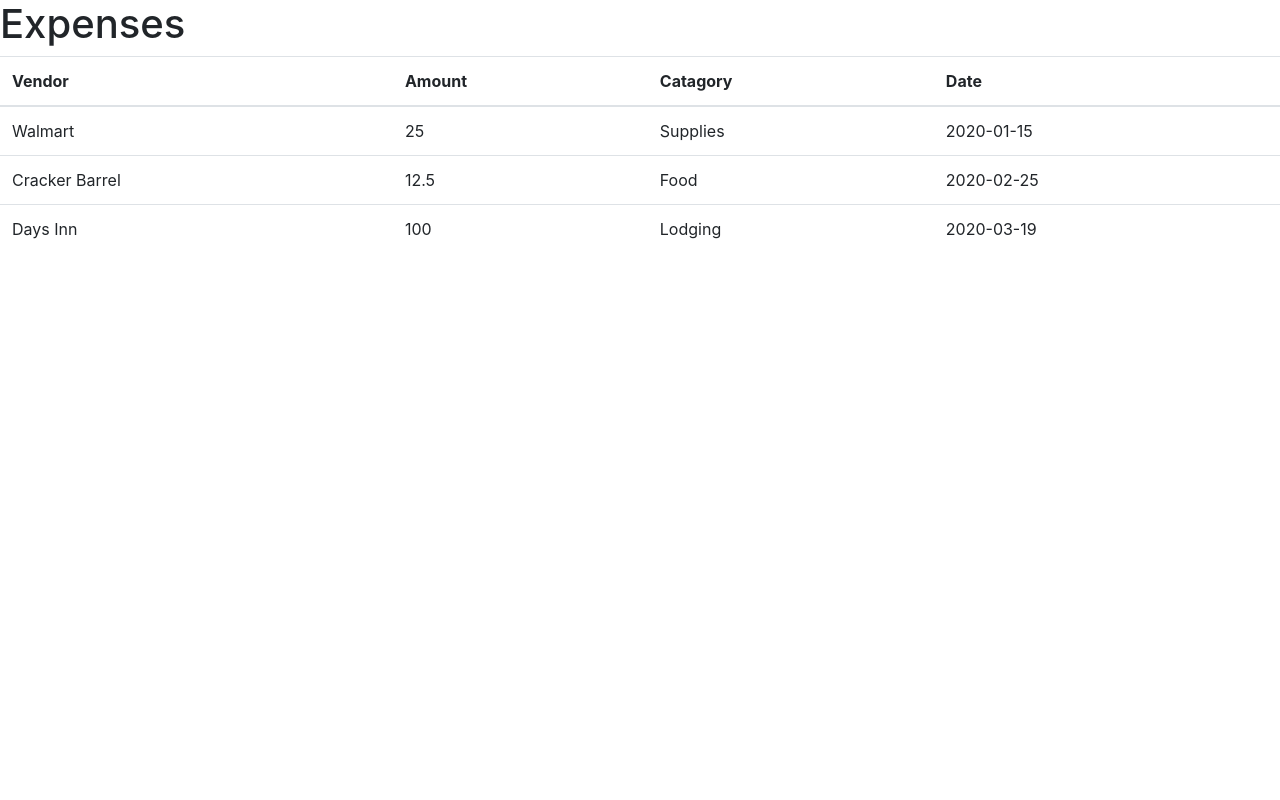
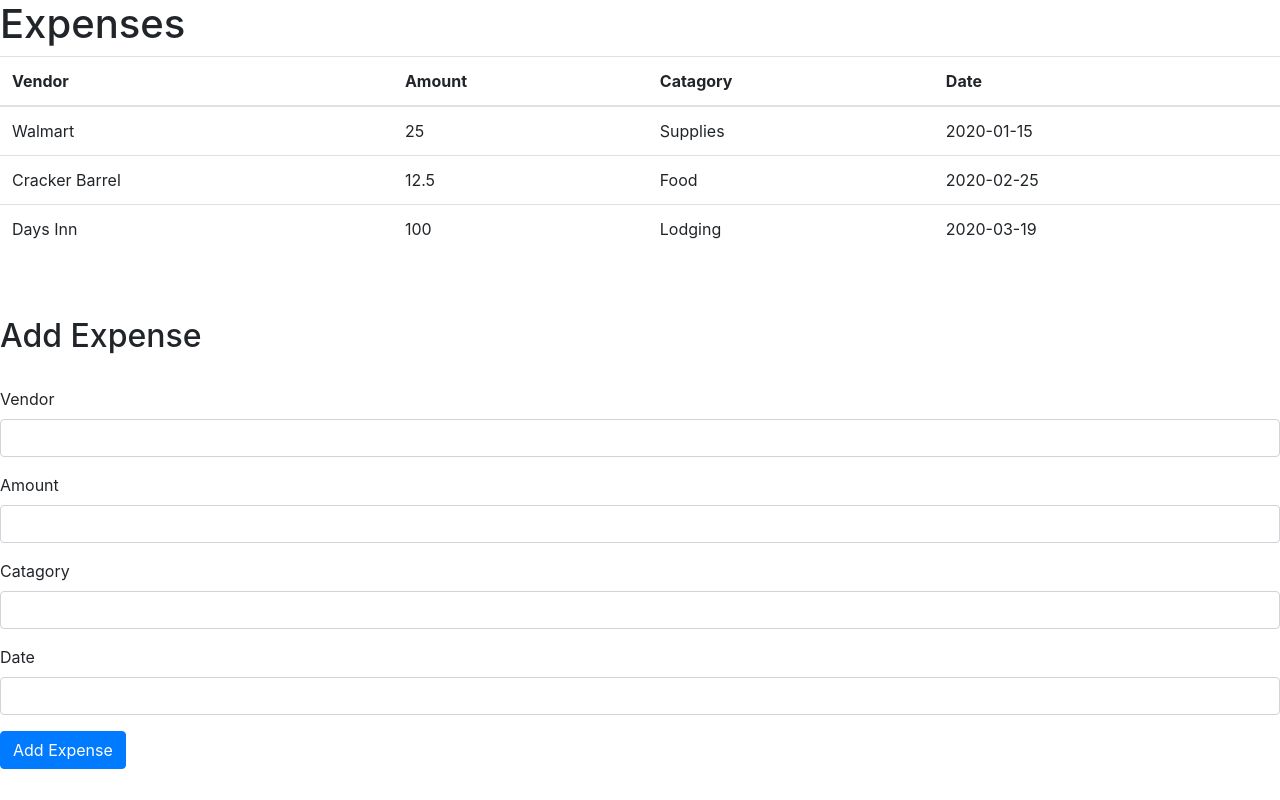
Before and after one commit to kil-jonluc/ExpensesReact, a React (Create React App) app in the folder expenses-react/: page / in a window 1280 px wide. Built offline with nearby package versions, Linux system fonts and the light colour scheme; data requests are answered from the project's data file.

Commit message:
add textinput comp

```diff
--- a/expenses-react/src/App.js
+++ b/expenses-react/src/App.js
@@ -1,6 +1,7 @@
 import React, { useState, useEffect } from "react";
 import "bootstrap/dist/css/bootstrap.min.css";
 import { getExpenses } from "./api/expensesapi";
+import TextInput from "./shared/TextInput";
 
 const newExpense = {
   id: null,
@@ -11,7 +12,7 @@
 };
 
 function App() {
-  const [expenses, setExpenses] = useState([]);
+  const [expenses, setExpenses] = useState([]); // holds list of expenses
   useEffect(loadExpenses, []);
 
   function loadExpenses() {
@@ -21,7 +22,7 @@
   function renderExpense(expense) {
     const { vendor, amount, catagory, date } = expense;
 
-    return(
+    return (
       <tr>
         <td>{vendor}</td>
         <td>{amount}</td>
@@ -45,6 +46,17 @@
         </thead>
         <tbody>{expenses.map(renderExpense)}</tbody>
       </table>
+      <br />
+      <br />
+      <h2>Add Expense</h2>
+      <br />
+      <form>
+        <TextInput label="Vendor" id="vendor" />
+        <TextInput label="Amount" id="amount" />
+        <TextInput label="Catagory" id="catagory" />
+        <TextInput label="Date" id="date" />
+        <input type="submit" value="Add Expense" className="btn btn-primary"/>
+      </form>
     </>
   );
 }
--- a/expenses-react/src/api/expensesapi.js
+++ b/expenses-react/src/api/expensesapi.js
@@ -3,3 +3,7 @@
 export function getExpenses() {
   return axios.get("http://localhost:3001/expenses");
 }
+
+// export function addExpenses() {
+//   return axios.post("http://localhost:3001/expenses", expense);
+// }
--- /dev/null
+++ b/expenses-react/src/shared/TextInput.js
@@ -0,0 +1,13 @@
+import React from "react";
+
+const TextInput = ({ id, label }) => {
+  return (
+    <div className="form-group">
+      <label htmlFor={id}>{label}</label>
+      <br />
+      <input id={id} className="form-control" />
+    </div>
+  );
+};
+
+export default TextInput;
```
Also changed, not shown: expenses-react/src/AddExpense.js (added, +35 -0 lines).
